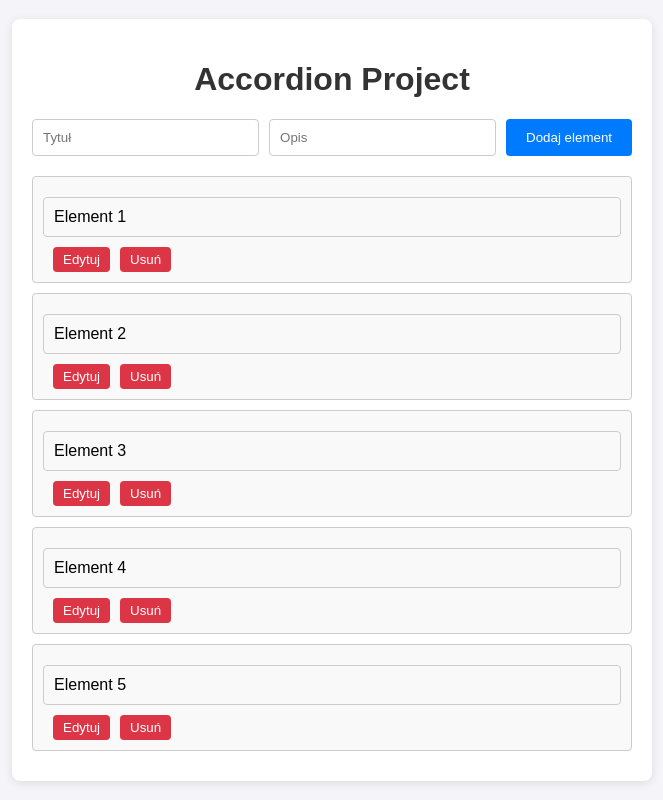
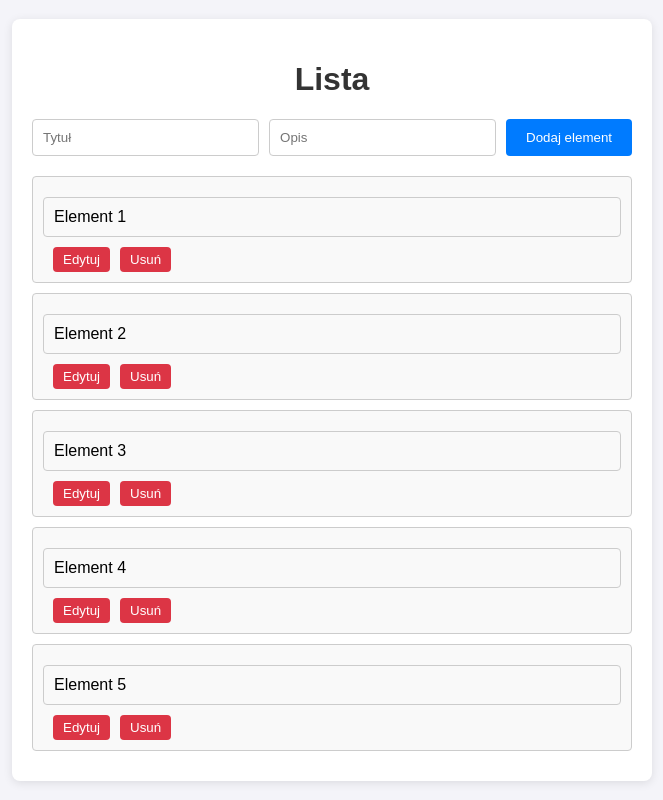
Before and after one commit to Wojciech30/Zaliczenie, a website built with Vite: page index.html in a window 1280 px wide. Shown: the whole page, without its empty margins (308-971 px from the left). Built offline with nearby package versions, Linux system fonts and the light colour scheme.

Commit message:
Update index.html

```diff
--- a/index.html
+++ b/index.html
@@ -3,12 +3,12 @@
 <head>
   <meta charset="UTF-8">
   <meta name="viewport" content="width=device-width, initial-scale=1.0">
-  <title>Accordion Project</title>
+  <title>Zaliczenie</title>
   <link rel="stylesheet" href="/style.css">
 </head>
 <body>
 <div class="container">
-  <h1>Accordion Project</h1>
+  <h1>Lista</h1>
   <form id="new-item-form" class="form">
     <input type="text" id="title" placeholder="Tytuł" required>
     <input type="text" id="description" placeholder="Opis" required>
```
